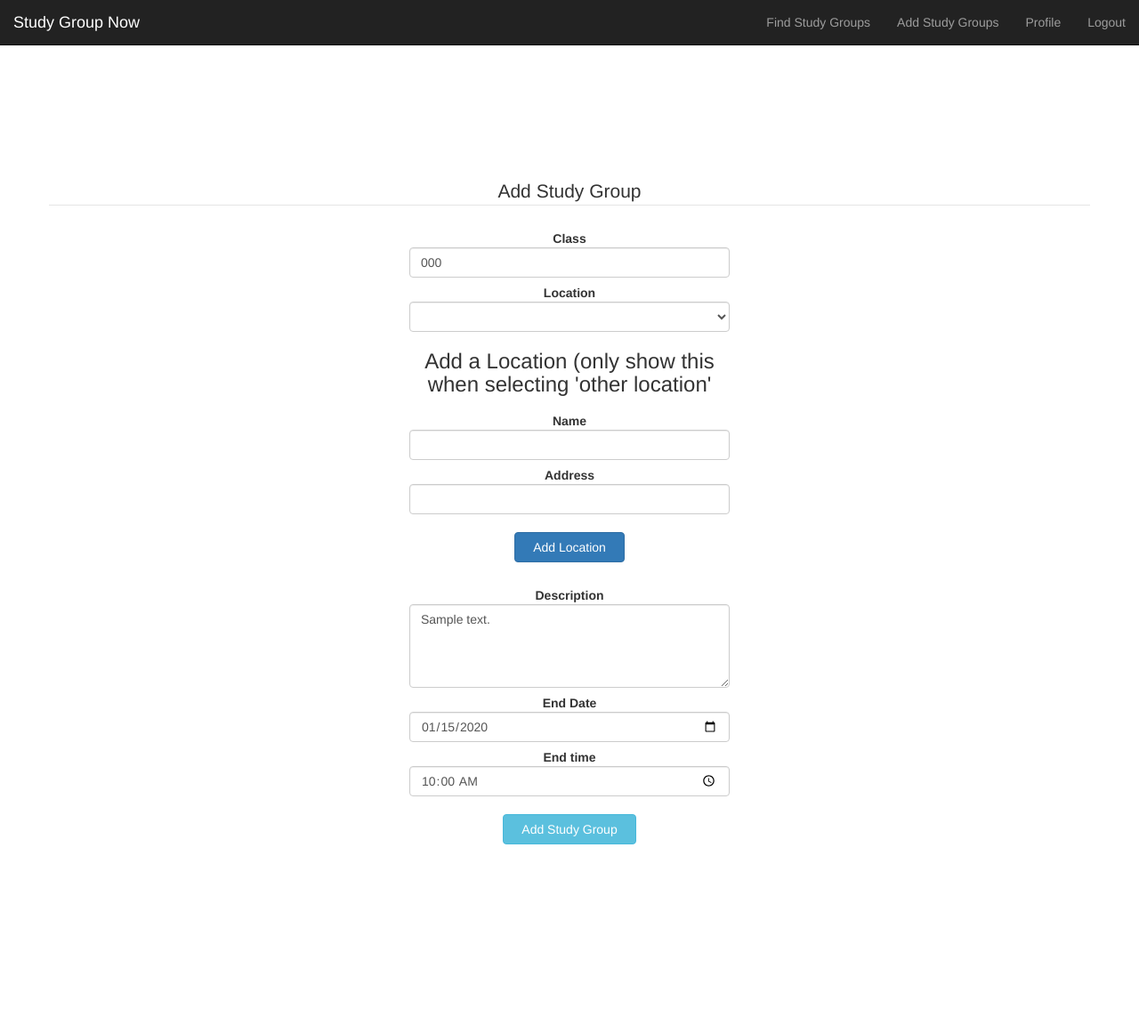
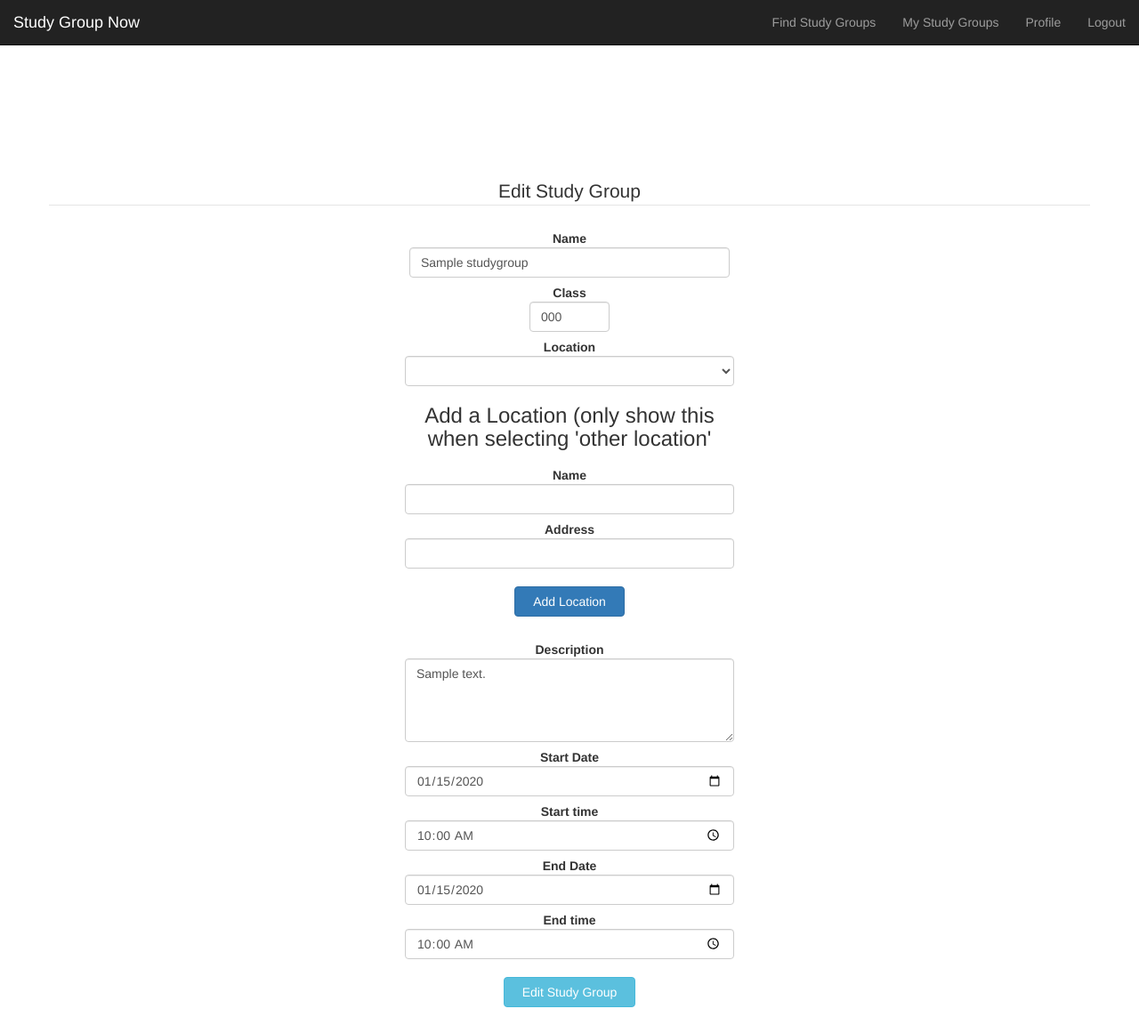
Before and after one commit to jhall38/StudyGroupNow, a Django app: template studygroups/templates/studygroups/add_or_edit.html in a window 1280 px wide. Shown: the whole page at 89% size. Before the commit the page ends 949 px from the top, so only its background shows below. Run offline with Django 3.2, Linux system fonts and the light colour scheme; the template is opened without the code that fills it: most values are stand-ins (such as "Sample title", 1, 10 or a date in 2020); lists and menus that the app fills with data are empty; parts of the project's set-up code (start-up, migrations or seed data) failed here and were passed over; some libraries are stand-ins or nearby versions.

Commit message:
supports multiple studygroups

```diff
--- a/studygroups/models.py
+++ b/studygroups/models.py
@@ -2,6 +2,7 @@ from django.db import models
 from django.contrib.auth.models import User
 from django.core.urlresolvers import reverse
 from django.core.files.storage import default_storage
+import datetime
 
 class Location(models.Model):
 	name = models.CharField(max_length=50)
@@ -10,12 +11,12 @@ class Location(models.Model):
 	lon = models.FloatField()
 
 class StudyGroup(models.Model):
+	name = models.CharField(max_length=20)
 	manager = models.ForeignKey('auth.User')
 	location = models.ForeignKey(Location)
 	course_code = models.CharField(max_length=15)
 	description = models.CharField(max_length=500)
-	location_desc = models.CharField(max_length=500)
-	start_time = models.DateTimeField(auto_now_add=True)
+	start_time = models.DateTimeField(default=datetime.datetime.now)
 	end_time = models.DateTimeField()
 
 class UserInfo(models.Model):
--- a/studygroups/templates/studygroups/add_or_edit.html
+++ b/studygroups/templates/studygroups/add_or_edit.html
@@ -7,17 +7,25 @@
 <script>
 	$(function() {
 		{% if studygroup %}
+		$('#name').val("{{studygroup.name}}");
 		$('#course').val("{{studygroup.course_code}}");
 		$("#locations").val("{{studygroup.location.name}}")[0];
 		$('select').change();
-		$('#description').val("{{studygroup.location_desc}}");
-		var date = "{{studygroup.end_time.date|date:"SHORT_DATE_FORMAT"}}";
-		date = date.substring(6) + "/" + date.substring(0,5);
-		date = date.replace('/','-');
-		date = date.replace('/','-');
-		$('#enddate').val(date);
-		var time = "{{ studygroup.end_time.time|time:"H:i"}}";
-		$('#endtime').val(time);
+		$('#description').val("{{studygroup.description}}");
+		var start_date = "{{studygroup.start_time.date|date:"SHORT_DATE_FORMAT"}}";
+		start_date = start_date.substring(6) + "/" + start_date.substring(0,5);
+		start_date = start_date.replace('/','-');
+		start_date = start_date.replace('/','-');
+		$('#startdate').val(start_date);
+		var start_time = "{{ studygroup.start_time.time|time:"H:i"}}";
+		$('#starttime').val(start_time);
+		var end_date = "{{studygroup.end_time.date|date:"SHORT_DATE_FORMAT"}}";
+		end_date = end_date.substring(6) + "/" + end_date.substring(0,5);
+		end_date = end_date.replace('/','-');
+		end_date = end_date.replace('/','-');
+		$('#enddate').val(end_date);
+		var end_time = "{{ studygroup.end_time.time|time:"H:i"}}";
+		$('#endtime').val(end_time);
 		{% endif %}
 	});
 </script>
@@ -28,10 +36,13 @@
             <div class="login-main-image">
                 <div class="login-wrapper fadeInUp">
                     <div class="text1"></div>
-                        <form class="form-horizontal" method="post" action="{% url 'submit_add_edit' %}">
+                        <form class="form-horizontal" method="post" action="{% if studygroup %}{% url 'submit_edit' studygroup.pk %}{% else %}{% url 'submit_add' %}{% endif %}">
 				{% csrf_token %}
 				<div class="row">
-                        	<legend>{% if active_studygroup %}Edit Study Group{% else %}Add Study Group{% endif %}</legend>
+                        	<legend>{% if studygroup %}Edit Study Group{% else %}Add Study Group{% endif %}</legend>
+				<div class="col-md-4 center-block" style="float: none;">
+					<label class="control-label" for="name">Name</label>
+					<input id="name" name="name" class="form-control" type="text" placeholder="Name your Study Group! (max 20 chars)">
                         	<div class="col-md-4 center-block" style="float: none;">
                                 	<label class="control-label" for="classes">Class</label>
                                         <input id="course" list="classes" name="course" placeholder="class" class="form-control input-md">
@@ -64,6 +75,23 @@
                                     <textarea rows="4" class="form-control" id="description" name="description" placeholder="Description (Describe any details about the study group, example: Bring your laptop and we will be in room 300 in the back corner...)"></textarea>
                                </div>
                         </div>
+			{% if not studygroup %}
+			<div class="row">
+				<p class="col-md-12"><input type="checkbox" id="now" name="now">Start now! (grey the start fields out if checked)</p>
+			</div>
+			{% endif %}
+			<div class="row">
+				<div class="col-md-4 center-block" style="float: none;">
+					<label class="control-label" for="startdate">Start Date</label>
+					<input id="startdate" type="date" name="startdate" class="form-control input-md">
+				</div>
+			</div>
+			<div class="row">
+                                <div class="col-md-4 center-block" style="float: none;">
+                                	<label class="control-label" for="starttime">Start time</label>
+                                	<input id="starttime" type="time" name="starttime" class="form-control input-md">
+                      		</div>
+			</div>
 			<div class="row">
 				<div class="col-md-4 center-block" style="float: none;">
 					<label class="control-label" for="enddate">End Date</label>
@@ -78,7 +106,7 @@
 			</div>
 			<div class="row">
 				<div class="col-4 center-block" style="float: none;">
-                                	<button type="submit" name="add" value="add" class="btn btn-info" style="margin:20px 0px 20px 0px;">{% if active_studygroup %}Edit Study Group{% else %}Add Study Group{% endif %}</button>
+                                	<button type="submit" name="add" value="add" class="btn btn-info" style="margin:20px 0px 20px 0px;">{% if studygroup %}Edit Study Group{% else %}Add Study Group{% endif %}</button>
 				</div>
 			</div>
 			</form>
--- a/studygroups/templates/studygroups/base.html
+++ b/studygroups/templates/studygroups/base.html
@@ -30,11 +30,7 @@
                 <ul class="nav navbar-nav navbar-right">
                     {% block nav %}
                     <li role="separator" class="divider"><a href="{% url 'index' %}">Find Study Groups</a></li>
-                    {% if active_studygroup %}
-                    <li><a href="{% url 'manage' %}">Manage Study Group</a></li>
-                    {% else %}
-                    <li><a href="{% url 'add_or_edit' %}">Add Study Groups</a></li>
-                    {% endif %}
+                    <li><a href="{% url 'active_groups' %}">My Study Groups</a></li>
                     <li><a href="{% url 'my_profile' %}">Profile</a></li>
                     <li><a href="{% url 'logout' %}">Logout</a></li>
                     {% endblock %}
--- a/studygroups/templates/studygroups/profile.html
+++ b/studygroups/templates/studygroups/profile.html
@@ -99,7 +99,7 @@
         </div>
         <hr style="margin-bottom:10px;margin-top:10px;"/>
         <div style="text-muted;margin-bottom:15px;">
-        {{ this_profile.idea_study_group }}
+        {{ this_profile.ideal_study_group }}
 	</div>
       </div>
       </div>
```
Also changed, not shown: studygroups/templates/studygroups/active.html (added, +27 -0 lines), studygroups/templates/studygroups/index.html (+0 -7 lines), studygroups/templates/studygroups/manage.html (+7 -9 lines), studygroups/templates/studygroups/studygroups_search.html (+4 -11 lines), studygroups/urls.py (+7 -4 lines), studygroups/views.py (+39 -43 lines), studygroups/migrations/0010_auto_20160820_0840.py (added), studygroups/migrations/0011_auto_20160820_1028.py (added).
